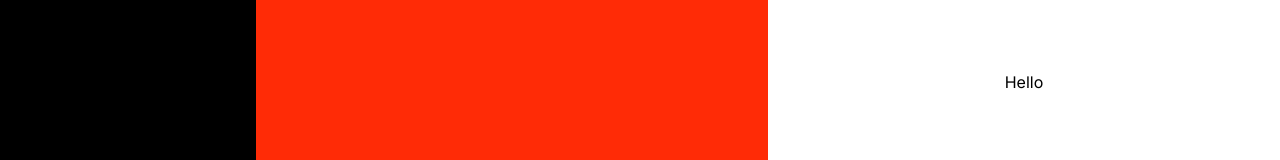
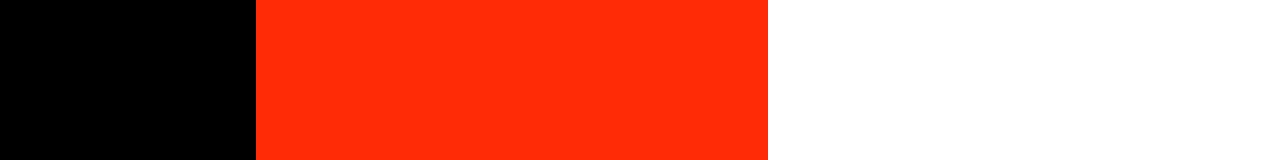
Before and after one commit to TEDxNitAndhraPradesh/frontend, a Next.js app: page / in a window 1280 px wide. Shown: the part 2078-2238 px from the top of the page. Built offline with nearby package versions, Linux system fonts and the light colour scheme.

Commit message:
NavBar changes

```diff
--- a/src/components/Footer.jsx
+++ b/src/components/Footer.jsx
@@ -9,7 +9,7 @@ export default function Footer() {
       <div className="bg-black"> Logo </div>
       <div className="col-span-2 bg-tedred"></div>
       <div className="bg-white col-span-2 flex justify-center items-center">
-        <p>Hello</p>
+        <p></p>
       </div>
     </div>
   );
```
